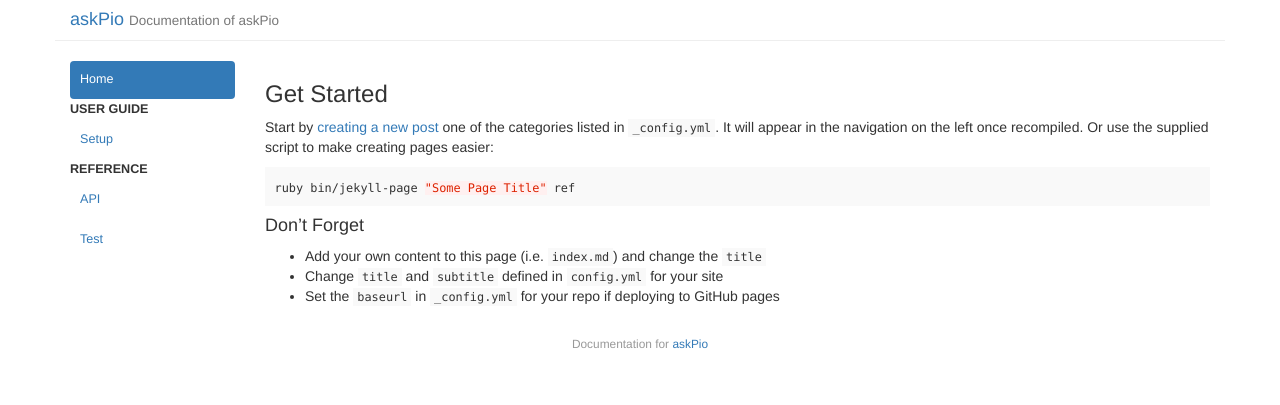
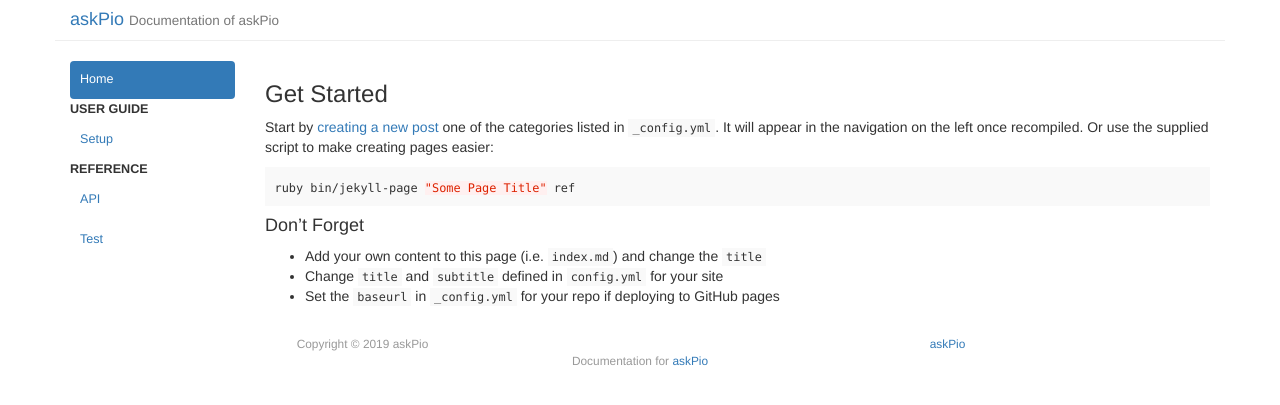
Before and after one commit to Harshgupta71/askPio_Documentation, a Jekyll site: the page built from index.md, in a window 1280 px wide. Shown: the top 405 px of the page. Built offline with Jekyll 4.4.1, drawn with Linux system fonts in a browser that asks for light colours.

Commit message:
Update footer.html

```diff
--- a/_includes/footer.html
+++ b/_includes/footer.html
@@ -1 +1,18 @@
+<!-- Begin Footer
+================================================== -->
+<footer class="footer">
+    <div class="container">
+        <div class="row">
+            <div class="col-md-6 col-sm-6 text-center text-lg-left">
+                 Copyright © {{ site.time | date: "%Y" }} {{ site.name }}
+            </div>
+            <div class="col-md-6 col-sm-6 text-center text-lg-right">
+                <a target="_blank" href="{{site.mainurl}}">{{site.name}}</a>
+            </div>
+        </div>
+    </div>
+</footer>
+<!-- End Footer
+================================================== -->
+
 Documentation for <a href="{% if site.codeurl %}{{ site.codeurl }}{% else %}{{ site.baseurl }}{% endif %}">{{ site.title }}</a>
```
